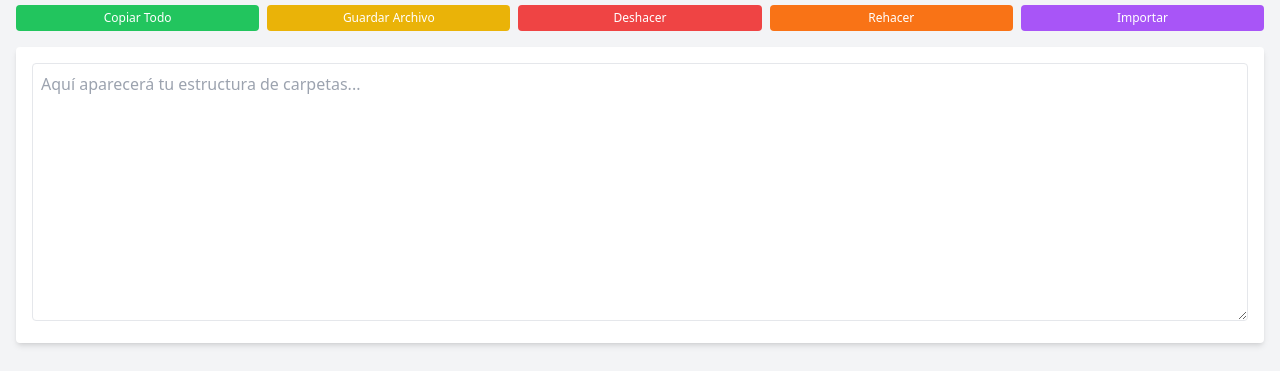
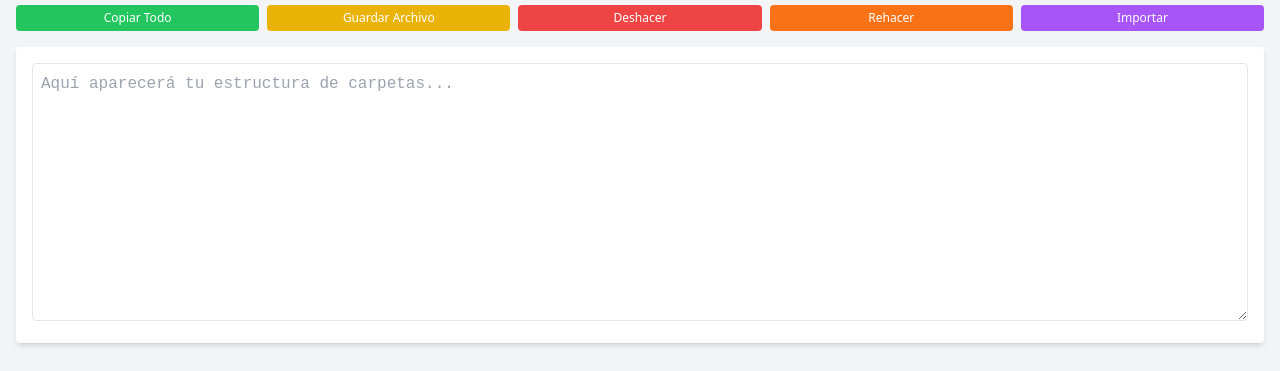
Before and after one commit to sergioatanacio/caracteres_especiales, a plain HTML site: page index.html in a window 1280 px wide. Shown: the part 233-604 px from the top of the page. Drawn offline with nearby package versions, Linux system fonts and the light colour scheme.

Commit message:
Mono espaciado index.html

```diff
--- a/index.html
+++ b/index.html
@@ -71,7 +71,12 @@
             <button class="bg-purple-500 text-white p-1 rounded hover:bg-purple-600 half-size" onclick="document.getElementById('importFile').click()">Importar</button>
         </div>
         <div class="bg-white p-4 rounded shadow-md">
-            <textarea id="fileStructure" rows="10" class="w-full p-2 border rounded" placeholder="Aquí aparecerá tu estructura de carpetas..."></textarea>
+            <textarea id="fileStructure" rows="10" class="w-full p-2 border rounded" placeholder="Aquí aparecerá tu estructura de carpetas..."
+                style="
+    font-family: monospace;
+    font-size: 16px;
+"
+                ></textarea>
         </div>
     </div>
 
```
